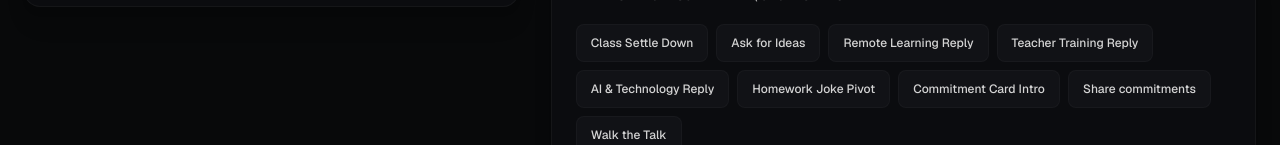
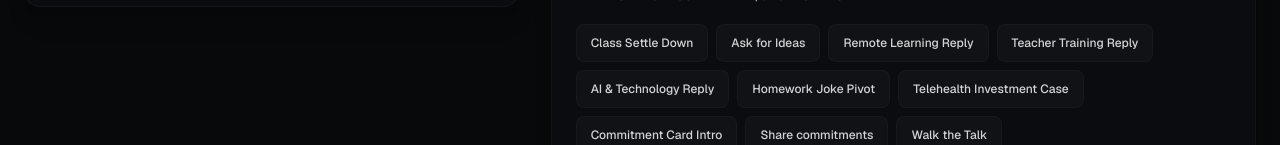
Before and after one commit to gidavehub/optiqstudio, a Next.js app: page /operator in a window 1280 px wide. Shown: the part 807-952 px from the top of the page. Built offline with nearby package versions, Linux system fonts and the light colour scheme; no server answers; the database is empty.

Commit message:
feat: add telehealth quick-send button for UNICEF Investment Case alignment

```diff
--- a/app/operator/page.tsx
+++ b/app/operator/page.tsx
@@ -76,6 +76,10 @@ const LIVE_SPEECH_QUICK_SENS = [
   {
     label: "Homework Joke Pivot",
     text: "You have given me a lot to work with – this is a case of students giving their teacher homework. What a clever class you are! Look at what we can accomplish..."
+  },
+  {
+    label: "Telehealth Investment Case",
+    text: "Furthermore, our mapped health facilities will become nodes of modern telehealth, bringing specialist pediatric care and life-saving diagnoses directly to rural villages, bypassing hours of difficult travel."
   },
   {
     label: "Commitment Card Intro",
```
